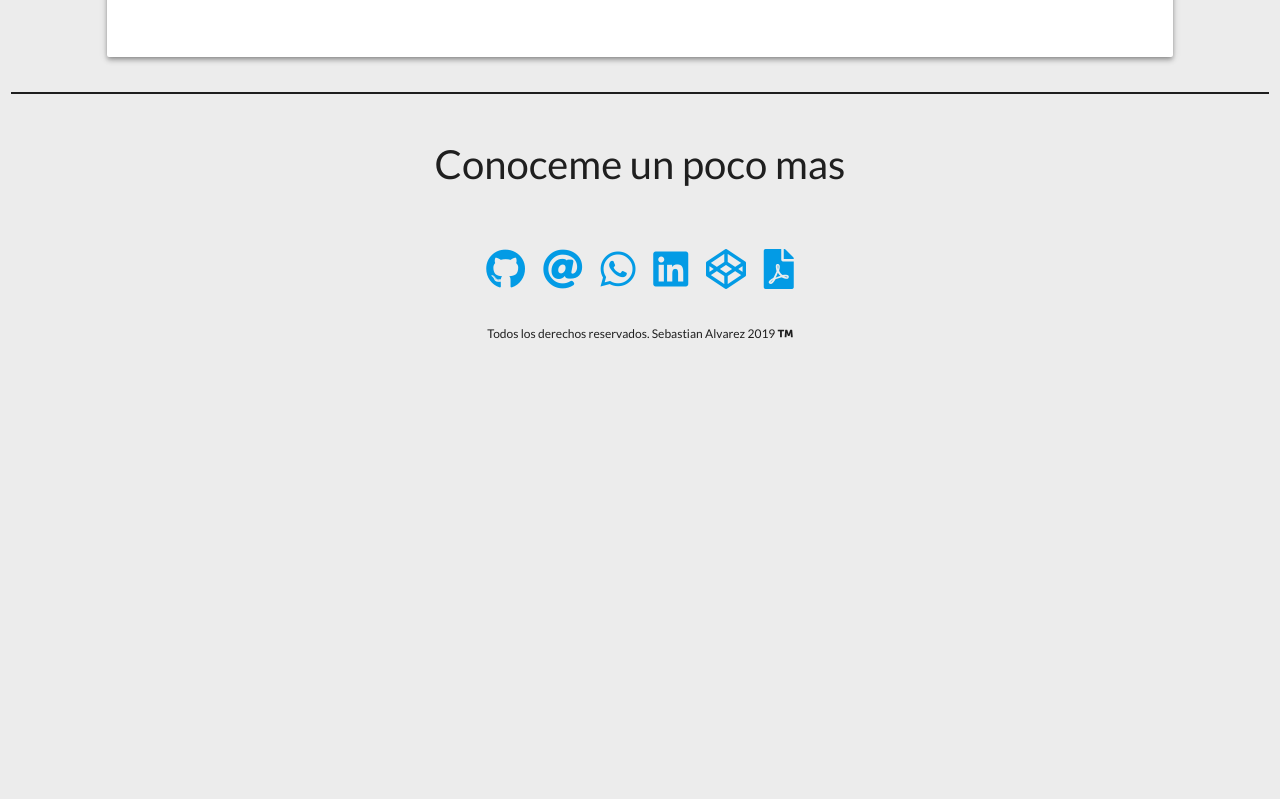
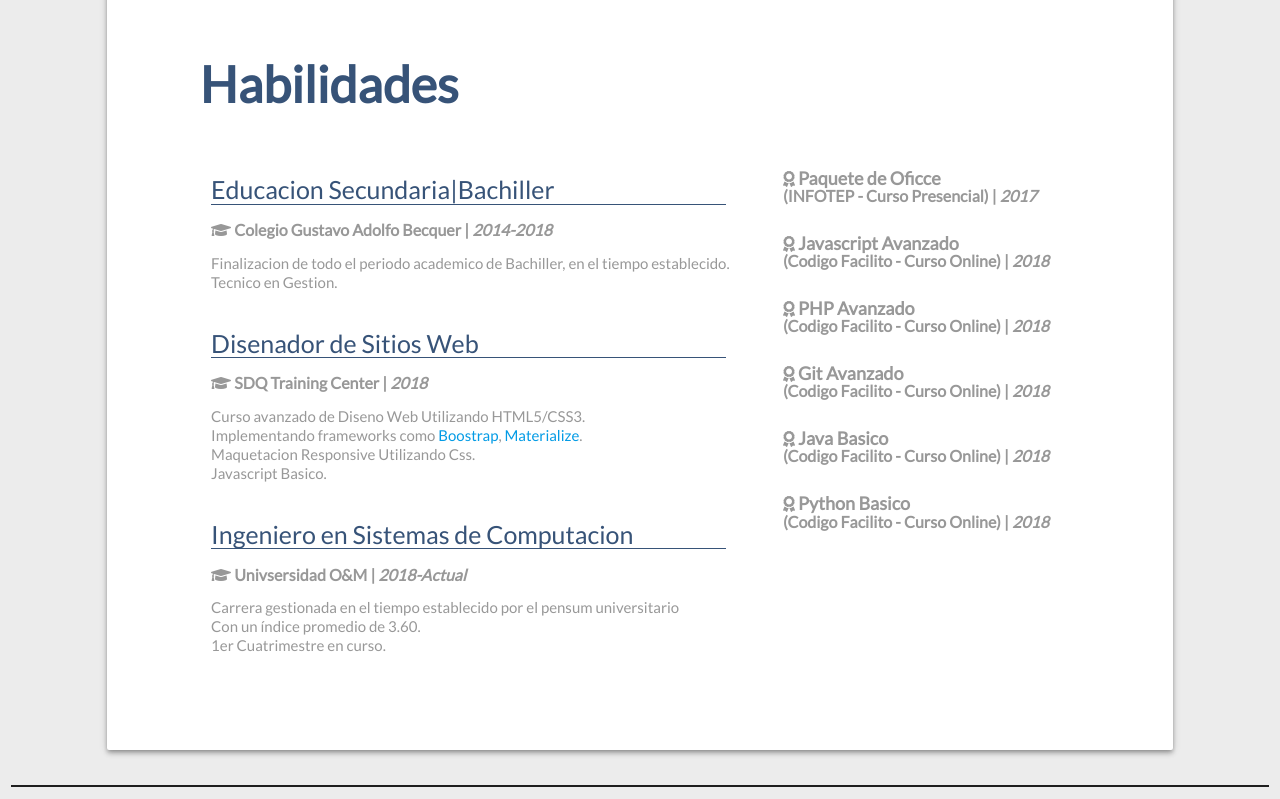
Before and after one commit to sebasjoa/CV, a plain HTML site: page index.html in a window 1280 px wide. Shown: the part 1998-2797 px from the top of the page. Before the commit the page ends 2352 px from the top, so only its background shows below. Drawn offline with nearby package versions, Linux system fonts and the light colour scheme.

Commit message:
Antes de que isabel dane algo xD

```diff
--- a/index.css
+++ b/index.css
@@ -170,7 +170,7 @@ meter::-moz-meter-bar {
 }
 
 .container-card{
-    width: 60%;
+    width: 40%;
     margin: auto;
     margin-bottom: 60px;
     color :#375378
@@ -185,7 +185,7 @@ meter::-moz-meter-bar {
   font-size: 25px;
   font-weight: 550;
   border-bottom: 1px solid;
-  width: 80%;
+  width: 90%;
 }
 
 .container-card h5{
--- a/index.html
+++ b/index.html
@@ -154,6 +154,84 @@
 
 					</div>
 
+					<div class="container-card w80" >
+							<div class="row">
+									<div class="row"> <h2>Habilidades</h2>
+									</div>
+
+								<div class="col l8">
+
+									<div class="row">
+										<h4>Educacion Secundaria|Bachiller</h4>
+										<h5><i class="fas fa-graduation-cap"></i> Colegio Gustavo Adolfo Becquer | <i>2014-2018</i> </h5>
+										<p>Finalizacion de todo el periodo academico de Bachiller, en el tiempo establecido. <br>
+										 Tecnico en Gestion. </p>
+										</div>
+
+									<div class="row">
+												<h4>Disenador de Sitios Web</h4>
+												<h5><i class="fas fa-graduation-cap"></i> SDQ Training Center | <i>2018</i> </h5>
+												 <p>Curso avanzado de Diseno Web Utilizando HTML5/CSS3. <br>
+												Implementando frameworks como <a href="https://getbootstrap.com/">Boostrap</a>, <a href="https://materializecss.com/">Materialize</a>. <br>
+												Maquetacion Responsive Utilizando Css. <br>
+												Javascript Basico.
+												</p>
+											</div>
+
+									<div class="row">
+										<h4>Ingeniero en Sistemas de Computacion</h4>
+										<h5><i class="fas fa-graduation-cap"></i> Univsersidad O&M | <i>2018-Actual</i> </h5>
+										<p>Carrera gestionada en el tiempo establecido por el pensum universitario <br>
+										Con un índice promedio de 3.60. <br>
+										1er Cuatrimestre en curso. </p>
+										</div>
+
+
+
+								</div>
+
+								<div class="col l4">
+
+										<div class="row">
+												<h5><i class="fas fa-award"></i> <b>Paquete de Oficce</b> <br>
+													 (INFOTEP - Curso Presencial) | <i>2017</i> </h5>
+										</div>
+
+										<div class="row">
+											<h5><i class="fas fa-award"></i> <b>Javascript Avanzado</b> <br>
+												 (Codigo Facilito - Curso Online) | <i>2018</i> </h5>
+										</div>
+
+										<div class="row">
+												<h5><i class="fas fa-award"></i> <b>PHP Avanzado</b> <br>
+													 (Codigo Facilito - Curso Online) | <i>2018</i> </h5>
+										</div>
+
+										<div class="row">
+												<h5><i class="fas fa-award"></i> <b>Git Avanzado</b> <br>
+													 (Codigo Facilito - Curso Online) | <i>2018</i> </h5>
+										</div>
+
+										<div class="row">
+												<h5><i class="fas fa-award"></i> <b>Java Basico</b> <br>
+													(Codigo Facilito - Curso Online) | <i>2018</i> </h5>
+										</div>
+
+										<div class="row">
+												<h5><i class="fas fa-award"></i> <b>Python Basico</b> <br>
+													 (Codigo Facilito - Curso Online) | <i>2018</i> </h5>
+										</div>
+
+
+
+									</div>
+
+
+							</div>
+
+
+								</div>
+
 		</div>
 
 
```
